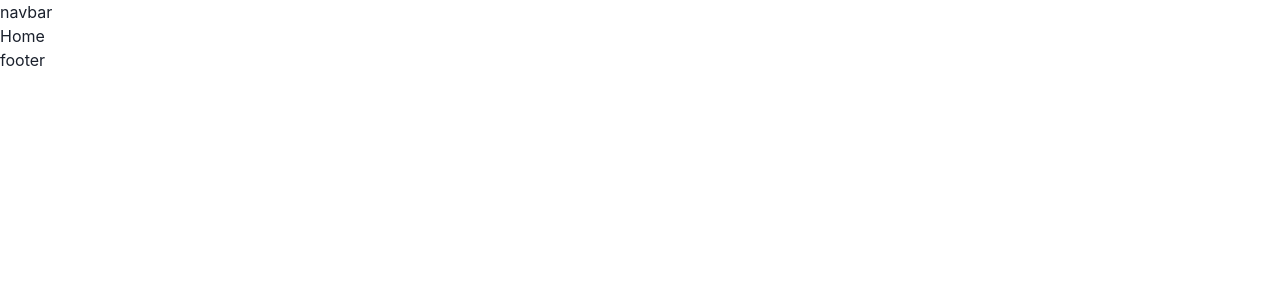
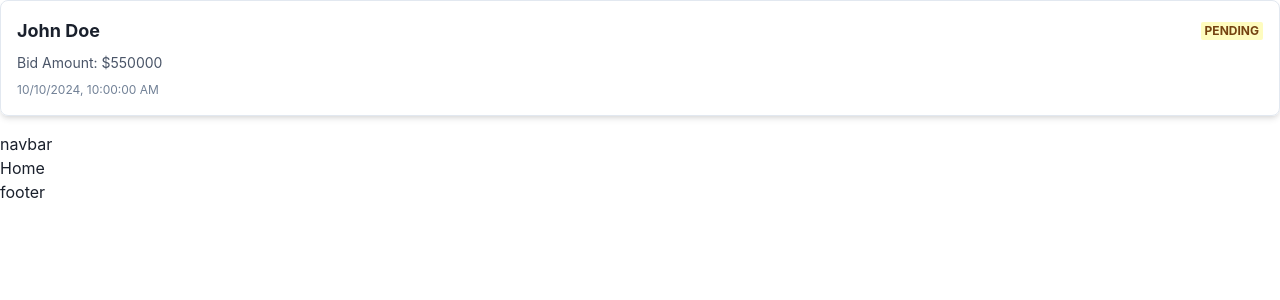
Before and after one commit to aakashindoriya/cimetbid, a React (Vite) app in the folder client/: page / in a window 1280 px wide. Shown: the top 300 px of the page. Built offline with nearby package versions, Linux system fonts and the light colour scheme.

Commit message:
bid card and product card is created

```diff
--- a/client/src/App.jsx
+++ b/client/src/App.jsx
@@ -1,10 +1,22 @@
 import React from 'react';
 import { Outlet } from 'react-router-dom';
-import Navbar from './components/Navbar.jsx';
+import SingleBidCard from './components/SingleBidCard';
+const bid={
+  "product": "6512d4f093f1f0bde1f7a67c",
+  "user": {
+    "name": "John Doe",
+    "_id": "6512d4f093f1f0bde1f7a67b"
+  },
+  "amount": 550000,
+  "status": "pending",
+  "createdAt": "2024-10-10T10:00:00.000Z"
+}
+
 
 const App = () => {
   return (
     <div>
+      <SingleBidCard bid={bid} />
       <Outlet />
     </div>
   );
--- /dev/null
+++ b/client/src/components/SingleBidCard.jsx
@@ -0,0 +1,41 @@
+import { Box, Text, Badge, VStack, HStack } from "@chakra-ui/react";
+
+const SingleBidCard = ({ bid }) => {
+  return (
+    <Box
+      borderWidth="1px"
+      borderRadius="lg"
+      p={4}
+      boxShadow="md"
+      w="100%"
+      mb={4}
+    >
+      <VStack align="start" spacing={2}>
+        <HStack justify="space-between" width="100%">
+          <Text fontWeight="bold" fontSize="lg">
+            {bid.user.name}
+          </Text>
+          <Badge
+            colorScheme={
+              bid.status === "accepted"
+                ? "green"
+                : bid.status === "rejected"
+                ? "red"
+                : "yellow"
+            }
+          >
+            {bid.status}
+          </Badge>
+        </HStack>
+        <Text fontSize="sm" color="gray.600">
+          Bid Amount: ${bid.amount}
+        </Text>
+        <Text fontSize="xs" color="gray.500">
+          {new Date(bid.createdAt).toLocaleString()}
+        </Text>
+      </VStack>
+    </Box>
+  );
+};
+
+export default SingleBidCard;
--- a/client/src/routes/ProductDetails.jsx
+++ b/client/src/routes/ProductDetails.jsx
@@ -1,9 +1,102 @@
-import React from 'react'
+import {
+  Box,
+  Image,
+  Text,
+  Badge,
+  VStack,
+  HStack,
+  Button,
+  Heading,
+} from "@chakra-ui/react";
+import SingleBidCard from "../components/SingleBidCard";
+const product={
+  "type": "property",
+  "title": "Luxury Villa",
+  "description": "A beautiful villa located in the heart of the city with modern amenities and a spacious garden.",
+  "startingPrice": 500000,
+  "status": "available",
+  "bids": [
+    {
+      "product": "6512d4f093f1f0bde1f7a67c",
+      "user": { "name": "John Doe", "_id": "6512d4f093f1f0bde1f7a67b" },
+      "amount": 550000,
+      "status": "pending",
+      "createdAt": "2024-10-10T10:00:00.000Z",
+      "_id": "6512d4f093f1f0bde1f7a67d"
+    },
+    {
+      "product": "6512d4f093f1f0bde1f7a67c",
+      "user": { "name": "Jane Smith", "_id": "6512d4f093f1f0bde1f7a67e" },
+      "amount": 600000,
+      "status": "accepted",
+      "createdAt": "2024-10-11T14:00:00.000Z",
+      "_id": "6512d4f093f1f0bde1f7a67f"
+    }
+  ],
+  "address": "123 Ocean Drive, Miami, FL",
+  "photos": ["https://plus.unsplash.com/premium_photo-1689609950112-d66095626efb?w=500&auto=format&fit=crop&q=60&ixlib=rb-4.0.3&ixid=M3wxMjA3fDB8MHxzZWFyY2h8MXx8aG9tZXxlbnwwfHwwfHx8MA%3D%3D"],
+  "number": "",
+  "details": "5 bedrooms, 4 bathrooms, 2 garages",
+  "vehicleType": ""
+}
 
 const ProductDetails = () => {
   return (
-    <div>ProductDetails</div>
-  )
-}
+    <Box p={4} mx="auto" maxW="3xl">
+      <Box
+        borderWidth="1px"
+        borderRadius="lg"
+        overflow="hidden"
+        p={4}
+        boxShadow="md"
+        mb={6}
+      >
+        {product.photos?.[0] && (
+          <Image
+            src={product.photos[0]}
+            alt={product.title}
+            boxSize="100%"
+            objectFit="cover"
+            mb={4}
+          />
+        )}
 
-export default ProductDetails
+        <VStack align="start" spacing={2}>
+          <HStack justify="space-between" width="100%">
+            <Heading size="lg">{product.title}</Heading>
+            <Badge
+              colorScheme={product.status === "available" ? "green" : "red"}
+            >
+              {product.status}
+            </Badge>
+          </HStack>
+
+          <Text fontSize="sm" color="gray.600">
+            {product.type === "property"
+              ? product.address
+              : `${product.vehicleType} | ${product.number}`}
+          </Text>
+          <Text noOfLines={2}>{product.description}</Text>
+
+          <Text fontWeight="bold" fontSize="lg">
+            Starting Price: ${product.startingPrice}
+          </Text>
+          <Button colorScheme="blue" size="sm">
+            Place Bid
+          </Button>
+        </VStack>
+      </Box>
+
+      <Heading size="md" mb={4}>
+        Bids
+      </Heading>
+      {product.bids.length > 0 ? (
+        product.bids.map((bid) => <SingleBidCard key={bid._id} bid={bid} />)
+      ) : (
+        <Text>No bids yet.</Text>
+      )}
+    </Box>
+  );
+};
+
+export default ProductDetails;
```
Also changed, not shown: client/src/components/SingleProductCard.jsx (added, +47 -0 lines).
